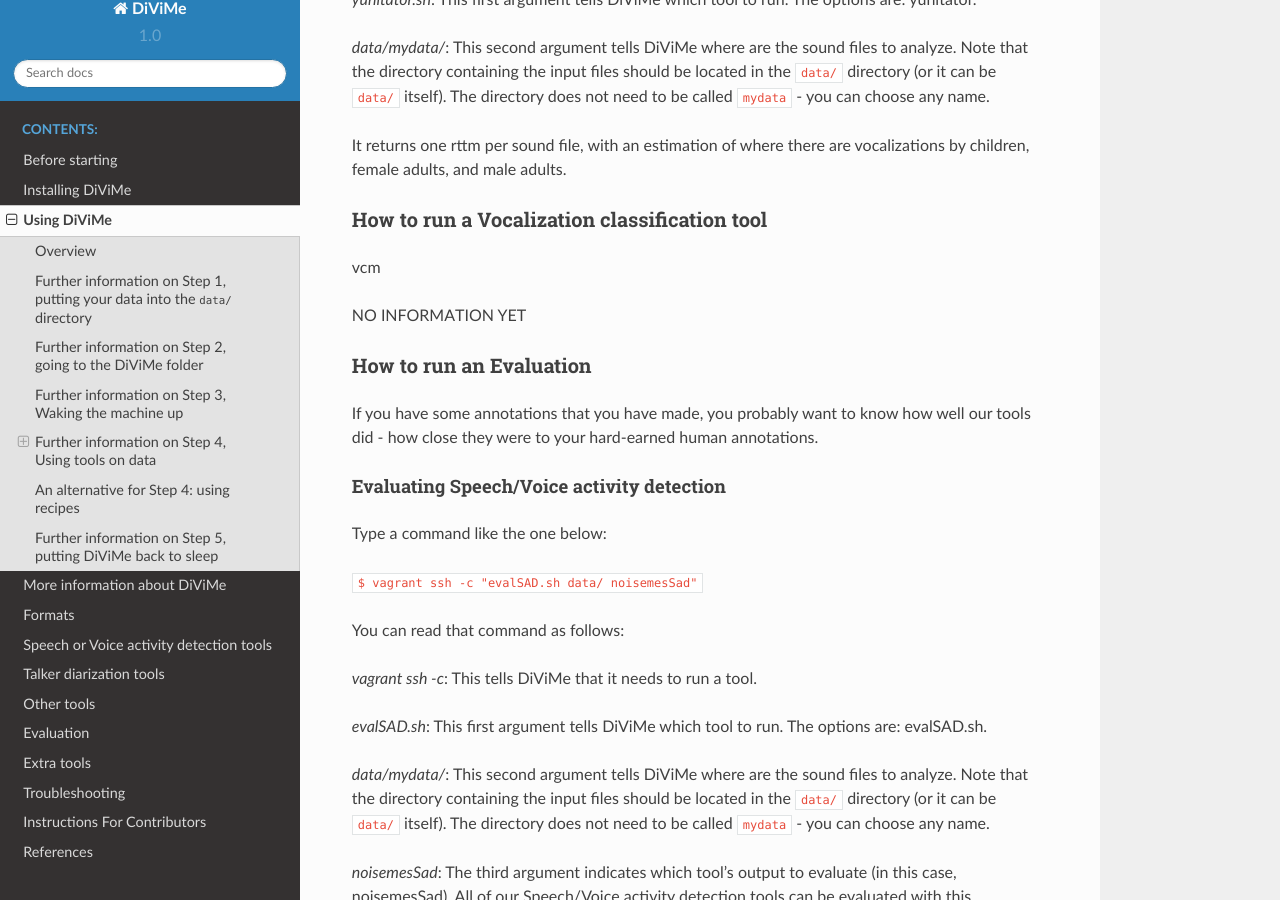
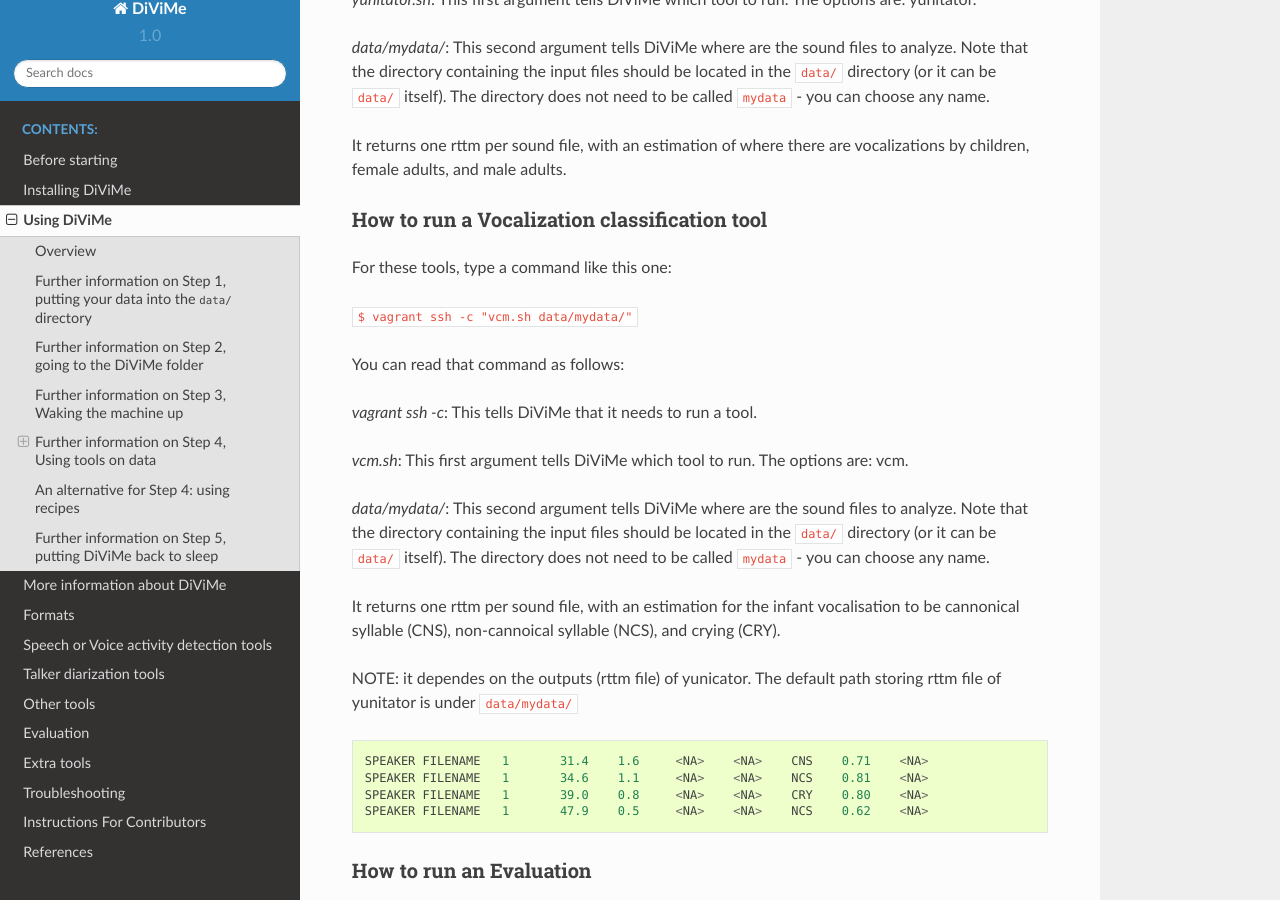
Before and after one commit to srvk/DiViMe, a Sphinx documentation site: the page built from docs/source/usage.md, in a window 1280 px wide and 900 px high, scrolled down 6195 px. Built offline with Sphinx 7.4.7 and the Read the Docs theme 2.0.0, drawn with Linux system fonts in a browser that asks for light colours.

Commit message:
update vcm usage info

````diff
--- a/docs/source/usage.md
+++ b/docs/source/usage.md
@@ -207,9 +207,28 @@
 
 ### How to run a Vocalization classification tool
 
-vcm
+For these tools, type a command like this one:
 
-NO INFORMATION YET
+`$ vagrant ssh -c "vcm.sh data/mydata/"`
+
+You can read that command as follows:
+
+*vagrant ssh -c*: This tells DiViMe that it needs to run a tool.
+
+*vcm.sh*: This first argument tells DiViMe which tool to run. The options are: vcm.
+
+*data/mydata/*: This second argument tells DiViMe where are the sound files to analyze. Note that the directory containing the input files should be located in the ```data/``` directory (or it can be ```data/``` itself). The directory does not need to be called `mydata` - you can choose any name.
+
+It returns one rttm per sound file, with an estimation for the infant vocalisation to be cannonical syllable (CNS), non-cannoical syllable (NCS), and crying (CRY).
+
+NOTE: it dependes on the outputs (rttm file) of yunicator. The default path storing rttm file of yunitator is under `data/mydata/`
+
+```
+SPEAKER FILENAME   1       31.4    1.6     <NA>    <NA>    CNS    0.71    <NA>
+SPEAKER FILENAME   1       34.6    1.1     <NA>    <NA>    NCS    0.81    <NA>
+SPEAKER FILENAME   1       39.0    0.8     <NA>    <NA>    CRY    0.80    <NA>
+SPEAKER FILENAME   1       47.9    0.5     <NA>    <NA>    NCS    0.62    <NA>
+```
 
 ### How to run an Evaluation
 
````
